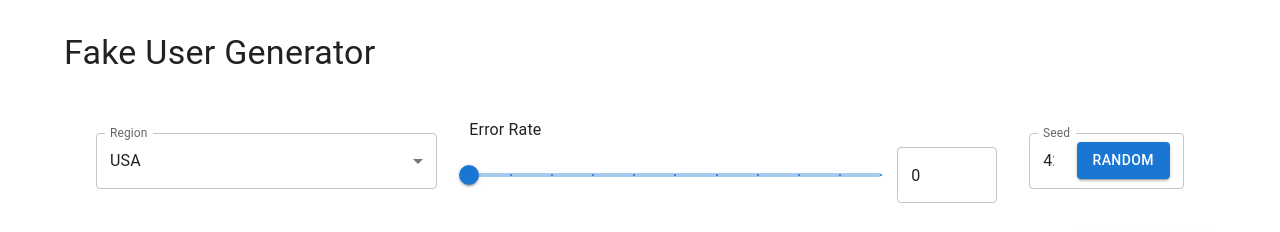
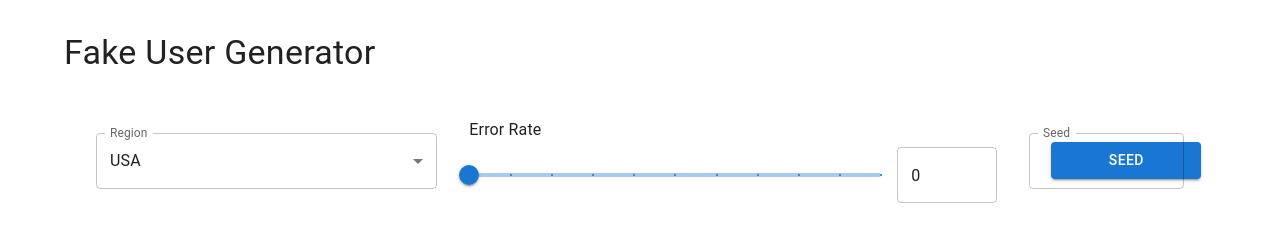
Before and after one commit to enayet329/Fake-user-data-generator, a React (Create React App) app in the folder client/: page / in a window 1280 px wide. Shown: the top 232 px of the page. Built offline with nearby package versions, Linux system fonts and the light colour scheme; no server answers.

Commit message:
Update ControlsPanels.js
fix bug

```diff
--- a/client/src/components/ControlsPanels.js
+++ b/client/src/components/ControlsPanels.js
@@ -92,8 +92,9 @@ const ControlPanel = ({ region, errorRate, seed, onRegionChange, onErrorRateChan
                     variant="contained"
                     onClick={handleRandomClick}
                     disabled={loading}
+                    sx={{ width: 150 }}
                   >
-                    Random
+                    seed
                   </Button>
                 </InputAdornment>
               ),
```
